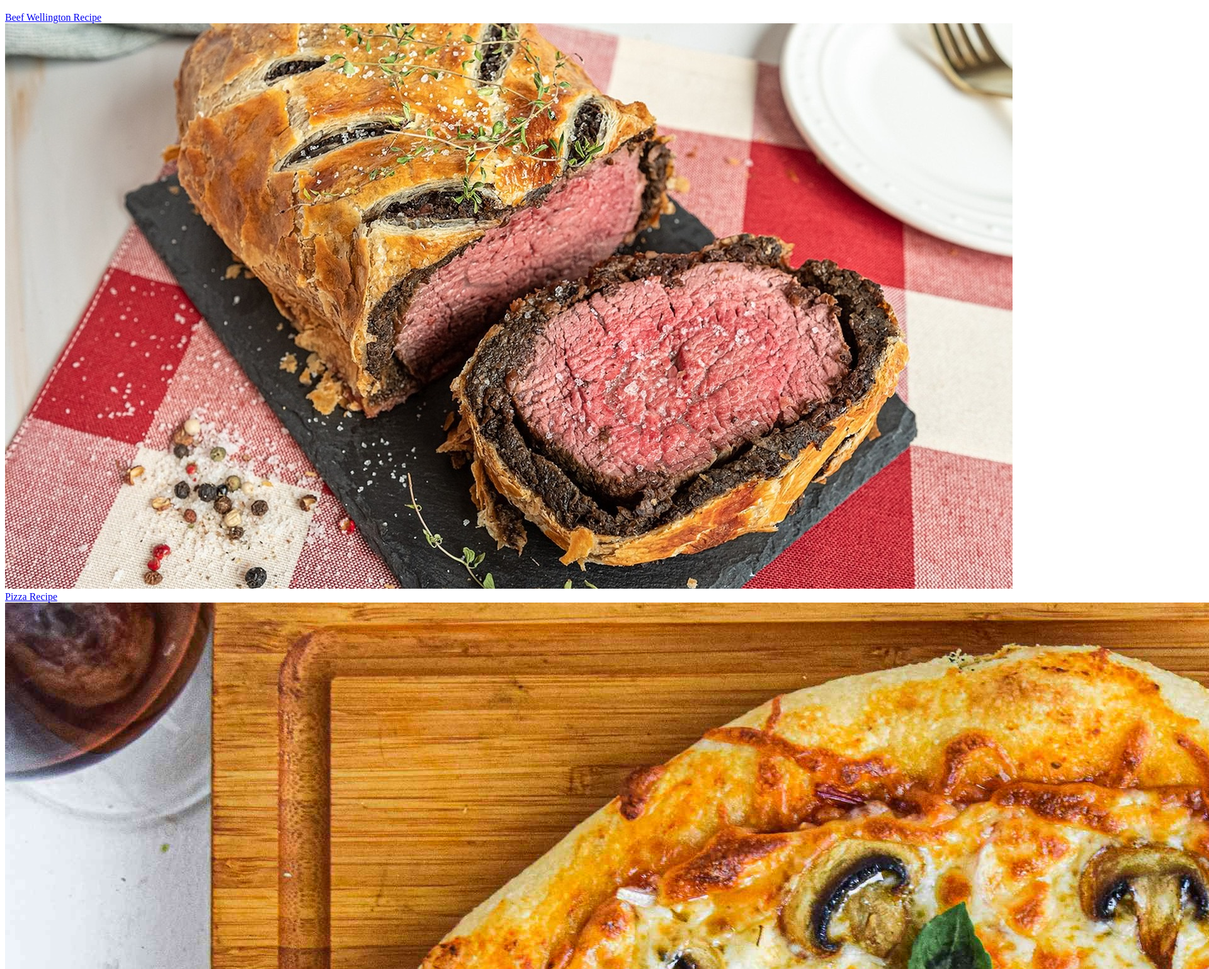
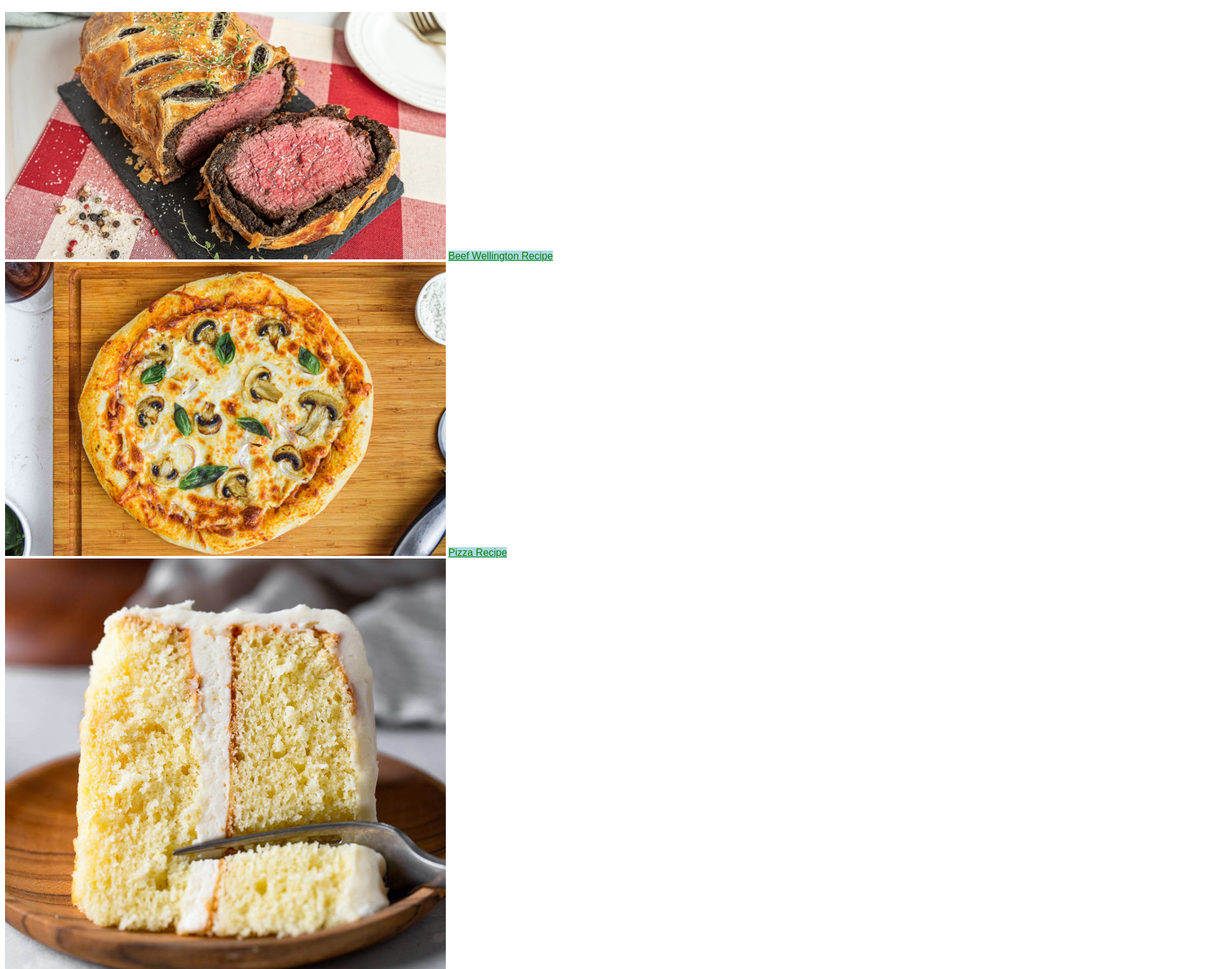
Before and after one commit to 8BITeyes/odin-recipes, a plain HTML site: page index.html in a window 1280 px wide. Shown: the part 61-1600 px from the top of the page at 63% size, 1920 px wide, since content can reach past the window. Drawn offline with Linux system fonts and the light colour scheme.

Commit message:
Author: Ryan Frazin Date 4-11-22
	Add link to cake.html in index.html

	Add stylesheet as separate HTML file style.html

```diff
--- a/index.html
+++ b/index.html
@@ -3,16 +3,21 @@
     <head>
         <meta charset="UTF-8">
         <title>Odin Recipes</title>
+        <link rel="stylesheet" href="styles.css">
     </head>
 
     <body>
         <h1>Odin Recipes</h1>
 
-        <a href="recipes/beef-wellington.html">Beef Wellington Recipe</a>
-        <img src="images/beef.jpg" alt="A nice picture of beef wellington.">
+        <img class="beef picture" src="images/beef.jpg" alt="A nice picture of beef wellington.">
+        <a class="beef link" href="recipes/beef-wellington.html">Beef Wellington Recipe</a>
 
-        <a href="recipes/pizza.html">Pizza Recipe</a>
-        <img src="images/pizza.jpg" alt="A picture of a pizza on a wooden counter.">
+        <img class="pizza picture" src="images/pizza.jpg" alt="A picture of a pizza on a wooden counter.">
+        <a class="pizza link" href="recipes/pizza.html">Pizza Recipe</a>
+
+        <img class="cake picture" src="images/cake.jpg" alt="A picture of a fork slicing through cake.">
+        <a class="cake link" href="recipes/cake.html">Cake Recipe</a>
+
     </body>
 
 </html>
--- /dev/null
+++ b/styles.css
@@ -0,0 +1,20 @@
+.link {
+    color: green;
+    background-color: lightblue;
+    font-family: sans-serif, "Times New Roman", monospace;
+}
+
+.beef.picture {
+    height: auto;
+    width: 700px;
+}
+
+.pizza.picture {
+    height: auto;
+    width: 700px;
+}
+
+.cake.picture {
+    height: auto;
+    width: 700px;
+}
```
Also changed, not shown: recipes/cake.html (added, +38 -0 lines), images/cake.jpg (added).
